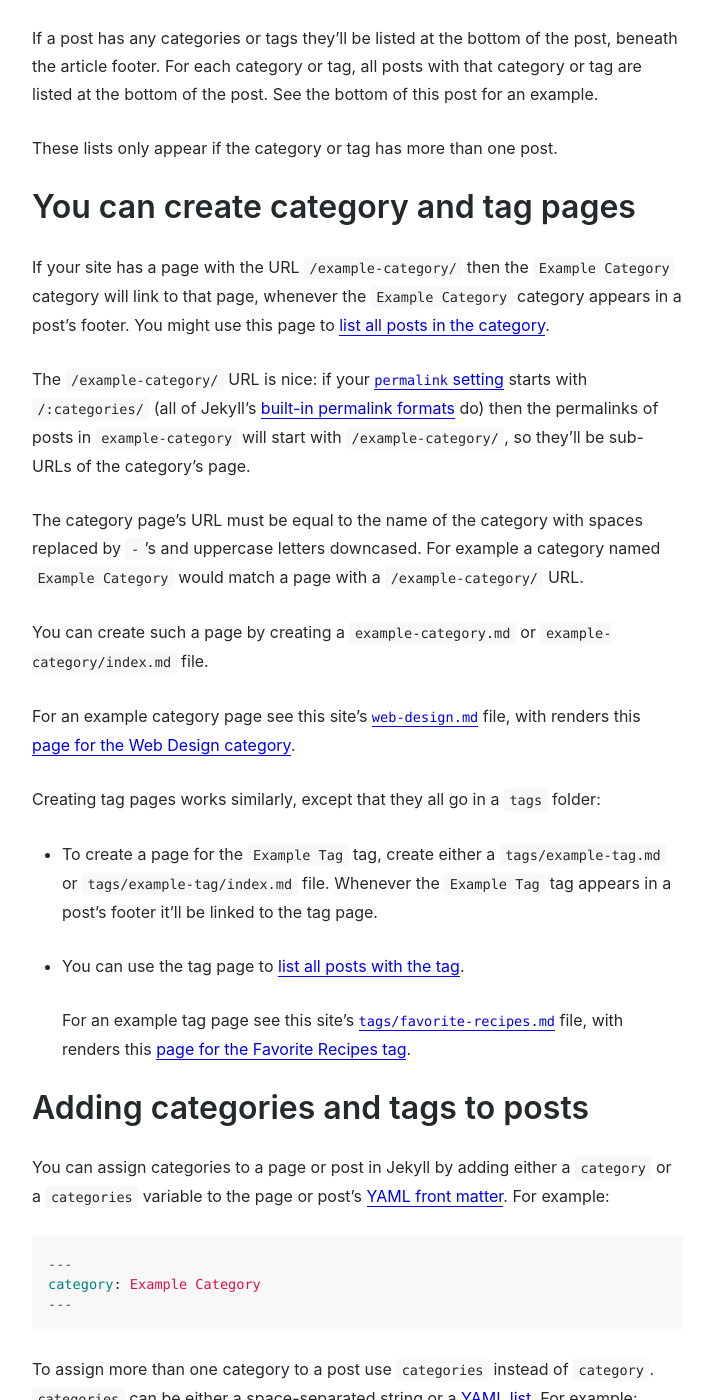
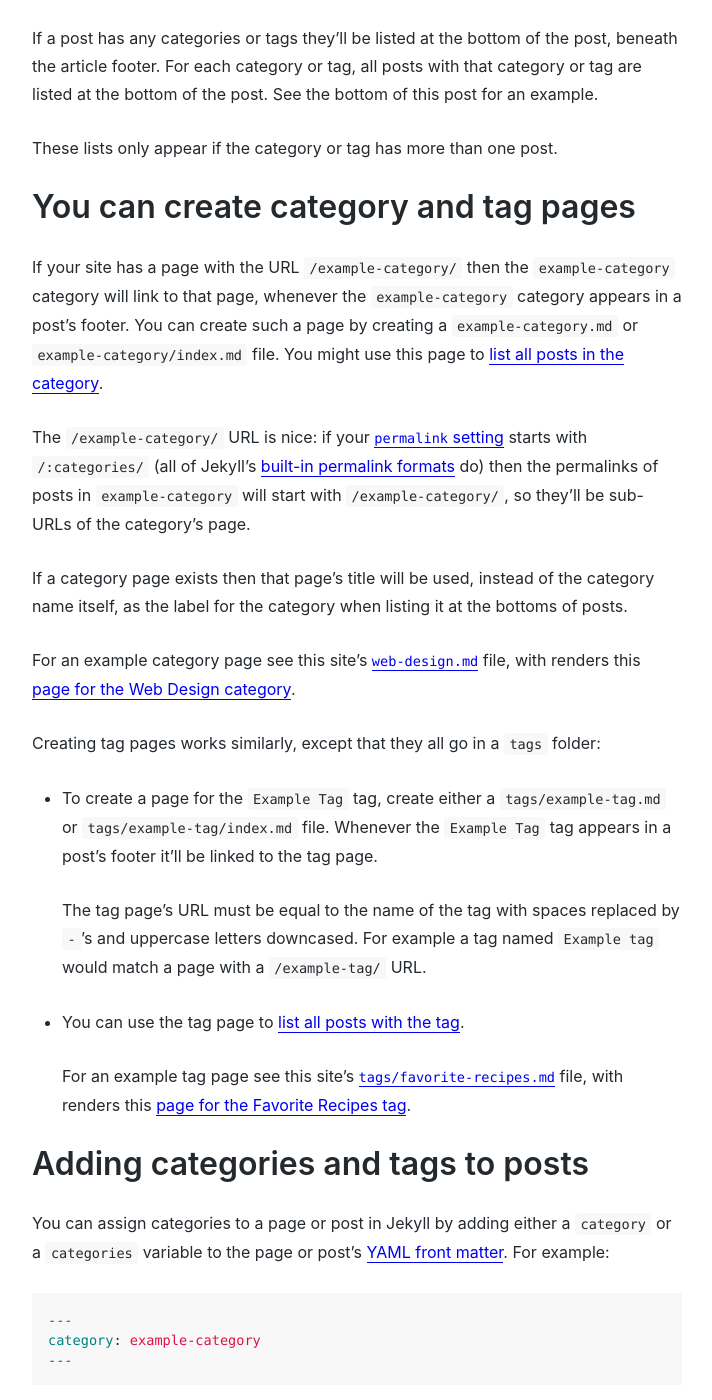
Before and after one commit to seanh/jekyll-theme-oatcake, a Jekyll site: the page built from _posts/2019-12-24-categories-and-tags.md, in a window 1280 px wide and 1400 px high, scrolled down 367 px. Shown: the whole window, without its empty margins (283-995 px from the left). Built offline with Jekyll 4.4.1, drawn with Linux system fonts in a browser that asks for light colours; our own code applies the rules of GitHub Pages for plain Markdown files; comment, search, counter and statistics services are not loaded; some of the changed text lies outside the part shown.

Commit message:
Tweak how category URLs and labels work
Since Jekyll itself puts categories in URLs, it's up to the user to
design category names so that they make pretty URLs. Jekyll won't
downcase category names or replace spaces. So you have to name your
category "example-category" not "Example Category".

If an /example-category/ page exists, though, allow this page's title to
be used as the label when linking to the category, instead of the
category name itself.

With tags it's different since Jekyll doesn't allow those in permalink
URLs. So "Example Tag" with capitals and spaces is fine. The theme
itself converts that to /tags/example-tag/ when finding the tag page.

````diff
--- a/_includes/category_link.html
+++ b/_includes/category_link.html
@@ -12,8 +12,7 @@ Usage
   {% include category_link.html category=some_category %}
 {% endcomment %}
 
-{%- assign category_slug = include.category | replace: " ", "-" | downcase | url_encode -%}
-{%- assign category_url = "/" | append: category_slug | append: "/" -%}
+{%- assign category_url = "/" | append: category | append: "/" -%}
 
 {%- assign category_page = nil -%}
 {%- for page in site.pages -%}
@@ -24,7 +23,7 @@ Usage
 {%- endfor -%}
 
 {%- if category_page -%}
-  <a href="{{ category_page.url | relative_url }}">{{ category }}</a>
+  <a href="{{ category_page.url | relative_url }}">{{ category_page.title }}</a>
 {%- else -%}
   “{{ category }}”
 {%- endif -%}
--- a/_posts/2019-12-24-categories-and-tags.md
+++ b/_posts/2019-12-24-categories-and-tags.md
@@ -1,6 +1,6 @@
 ---
 tag: [Favorite Recipes, Dinosaurs, foo]
-category: [Programming, Web Design, bar]
+category: [programming, web-design, bar]
 ---
 
 Categories and Tags
@@ -22,8 +22,10 @@ These lists only appear if the category or tag has more than one post.
 You can create category and tag pages
 -------------------------------------
 
-If your site has a page with the URL `/example-category/` then the `Example Category` category will link to that
-page, whenever the `Example Category` category appears in a post's footer.
+If your site has a page with the URL `/example-category/` then the `example-category` category will link to that
+page, whenever the `example-category` category appears in a post's footer.
+You can create such a page by creating a `example-category.md` or
+`example-category/index.md` file.
 You might use this page to [list all posts in the category](./2019-12-22-post-lists.md#listing-posts-in-a-category).
 
 The `/example-category/` URL is nice:
@@ -32,12 +34,9 @@ if your [`permalink` setting](https://jekyllrb.com/docs/permalinks/) starts with
 then the permalinks of posts in `example-category` will start with `/example-category/`,
 so they'll be sub-URLs of the category's page.
 
-The category page's URL must be equal to the name of the category with spaces
-replaced by `-`'s and uppercase letters downcased. For example a category named
-`Example Category` would match a page with a `/example-category/` URL.
-
-You can create such a page by creating a `example-category.md` or
-`example-category/index.md` file.
+If a category page exists then that page's title will be used, instead of the
+category name itself, as the label for the category when listing it at the
+bottoms of posts.
 
 For an example category page see this site's
 [`web-design.md`]({{ site.github.repository_url }}/blob/master/web-design.md) file,
@@ -48,6 +47,10 @@ Creating tag pages works similarly, except that they all go in a `tags` folder:
 * To create a page for the `Example Tag` tag, create either a `tags/example-tag.md` or
   `tags/example-tag/index.md` file.
   Whenever the `Example Tag` tag appears in a post's footer it'll be linked to the tag page.
+
+  The tag page's URL must be equal to the name of the tag with spaces
+  replaced by `-`'s and uppercase letters downcased. For example a tag named
+  `Example tag` would match a page with a `/example-tag/` URL.
 
 * You can use the tag page to [list all posts with the tag](./2019-12-22-post-lists.md#listing-posts-with-a-tag).
 
@@ -64,7 +67,7 @@ For example:
 
 ```yaml
 ---
-category: Example Category
+category: example-category
 ---
 ```
 
@@ -74,7 +77,7 @@ For example:
 
 ```yaml
 ---
-categories: [Programming, Web Design, bar]
+categories: [programming, web-design, bar]
 ---
 ```
 
````
Also changed, not shown: _posts/2019-12-24-example-category-post-2.md (+1 -1 lines), _posts/2019-12-24-example-category-post.md (+1 -1 lines), web-design.md (+3 -3 lines).
